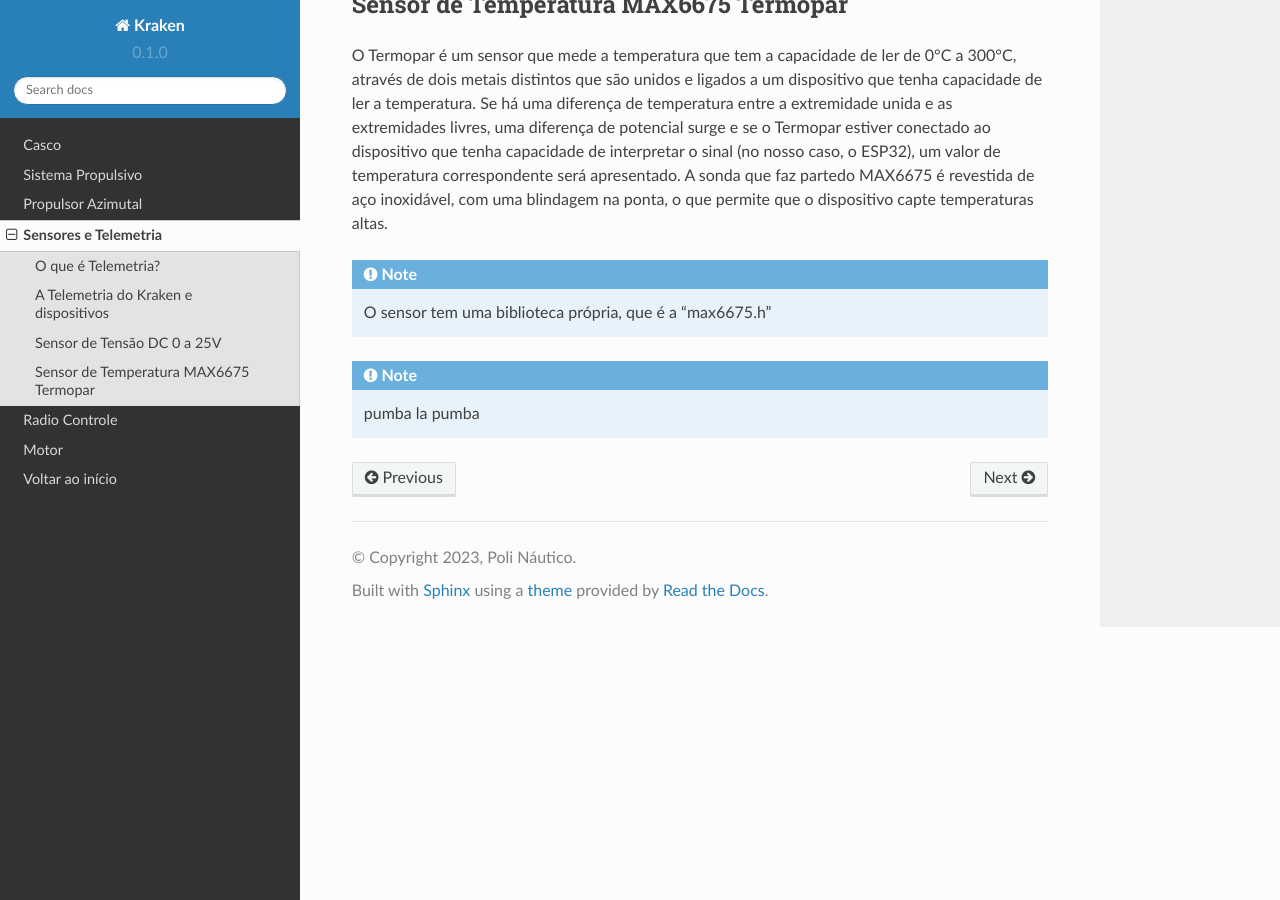
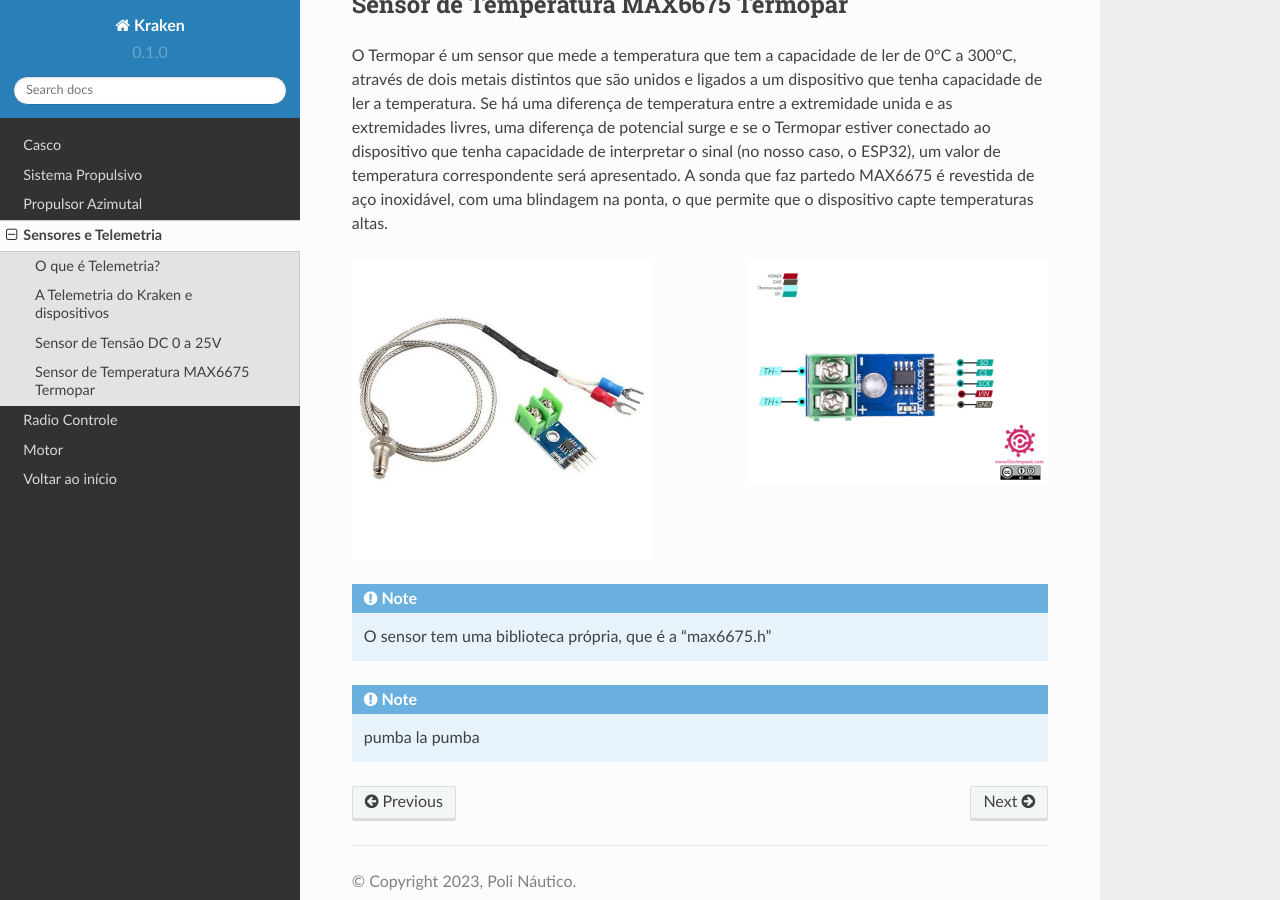
Before and after one commit to polinautico/RTD-Kraken, a Sphinx documentation site: the page built from docs/source/sensores.rst, in a window 1280 px wide and 900 px high, scrolled down 1624 px. Built offline with Sphinx 7.4.7 and the Read the Docs theme 2.0.0, drawn with Linux system fonts in a browser that asks for light colours.

Commit message:
Update sensores.rst

```diff
--- a/docs/source/sensores.rst
+++ b/docs/source/sensores.rst
@@ -40,6 +40,14 @@ Sensor de Temperatura MAX6675 Termopar
 O Termopar é um sensor que mede a temperatura que tem a capacidade de ler de 0°C a 300°C, através de dois metais distintos que são unidos e ligados a um dispositivo que tenha capacidade de ler a temperatura. Se há uma diferença de temperatura entre a extremidade unida e as extremidades livres, uma diferença de potencial surge e se o Termopar estiver conectado ao dispositivo que tenha capacidade de interpretar o sinal (no nosso caso, o ESP32), um valor de temperatura correspondente será apresentado.
 A sonda que faz partedo MAX6675 é revestida de aço inoxidável, com uma blindagem na ponta, o que permite que o dispositivo capte temperaturas altas.
 
+.. image:: imagens/senstemp2.png
+  :align: left
+  :width: 300
+
+.. image:: imagens/senstemp1.jpg
+  :align: right
+  :width: 300
+
 .. note:: O sensor tem uma biblioteca própria, que é a "max6675.h"
 
 .. note:: pumba la pumba
```
